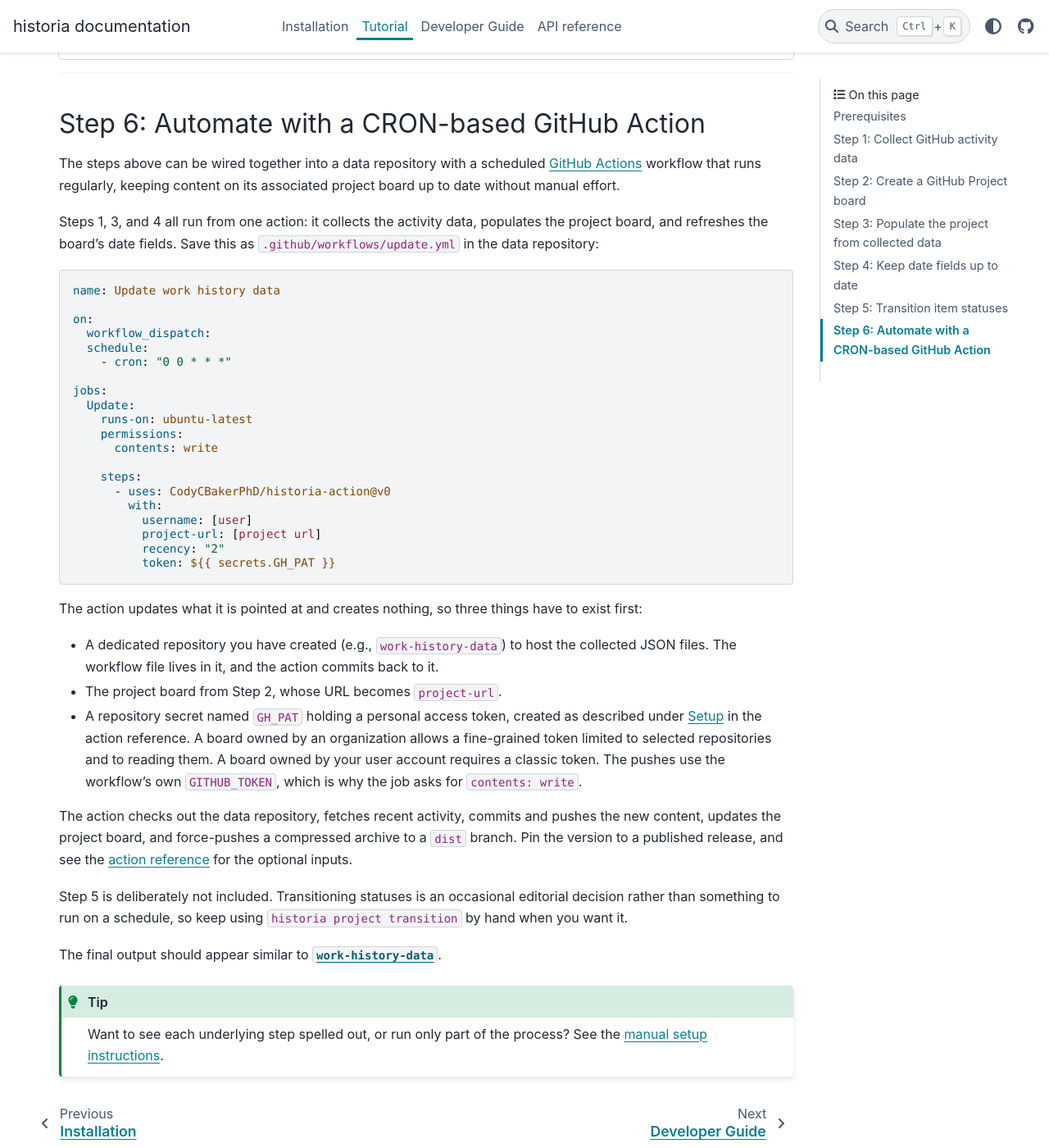
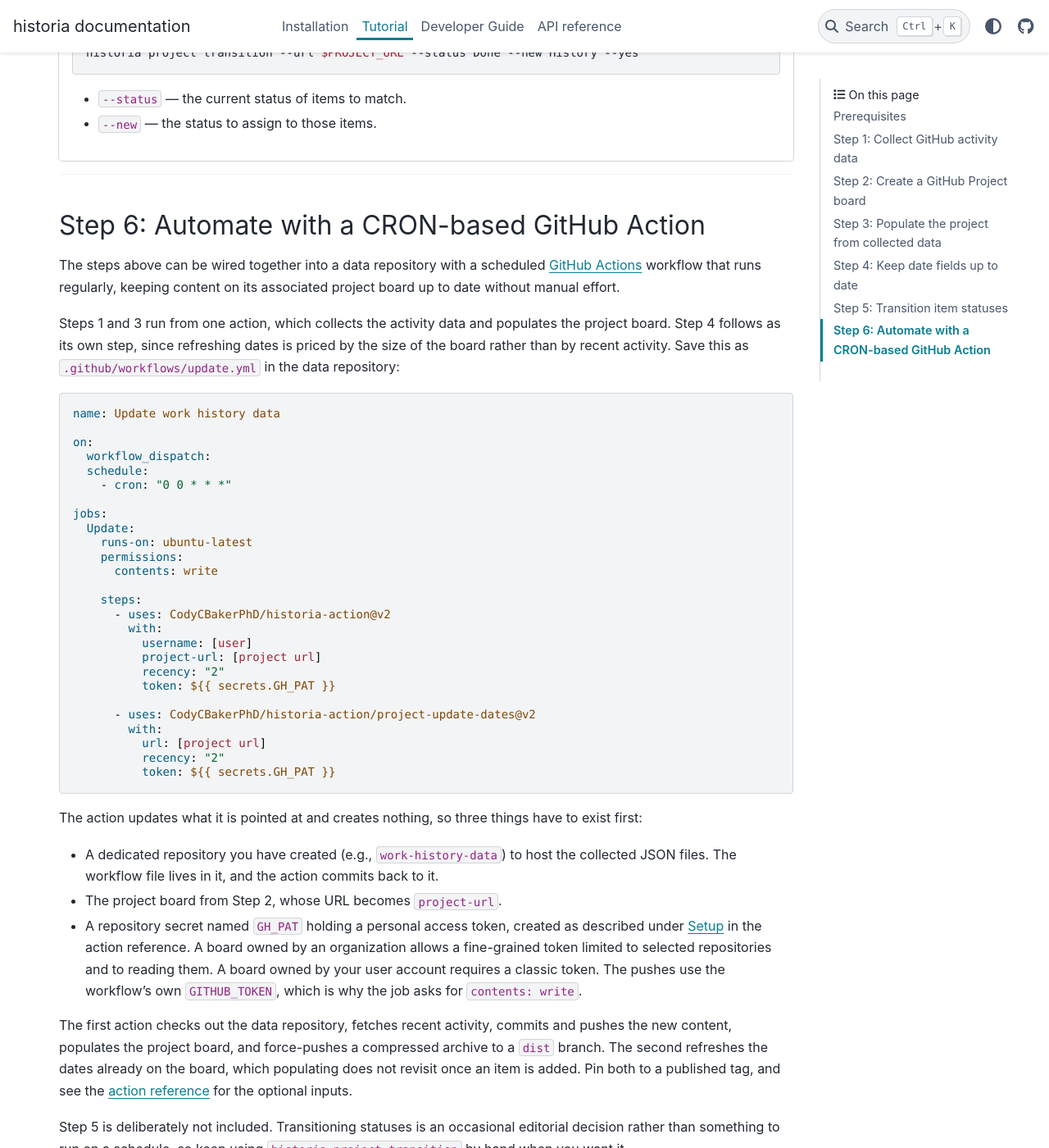
Before and after one commit to CodyCBakerPhD/historia, a Sphinx documentation site: the page built from docs/tutorial/index.md, in a window 1280 px wide and 1400 px high, scrolled down 3391 px. Shown: the whole window at 82% size. Built offline with Sphinx 7.4.7 and the PyData theme 0.15.4, drawn with Linux system fonts in a browser that asks for light colours; some of the changed text lies outside the part shown.

Commit message:
Catch the tutorial up with the actions and with --recency
The actions moved to their own repository and have been through two major tags
since, and the tutorial still described the arrangement before that.

- Both links to the action reference pointed at `historia/tree/main/action`,
  deleted when the actions moved, so each had been a 404 for a reader following
  Setup to find out which token to create.
- Step 6 claimed steps 1, 3 and 4 all run from the one composite. The composite
  stopped refreshing dates at `v1`, so a reader copying that workflow got no
  date refresh and no indication one was missing. Step 4 is its own step now,
  as it is in `work-history-data`.
- The `uses:` references move to `@v2`.
- Step 4 and the expanded workflow show `--recency`. Without it the pass walks
  every item on the board at two GraphQL mutations each, which on a few
  thousand items exhausts the hourly budget partway through.
- A tip still told readers to replace `x.y.z` in the `uses:` lines with a
  Historia version. Those lines have named a major tag since the move, and no
  `x.y.z` remained in the file to replace.

Co-Authored-By: Claude Code 2.0 / Claude Opus 5 <noreply@anthropic.com>
Claude-Session: https://claude.ai/code/session_01C5SFe3hAAjtXkD123ezo3n

````diff
--- a/docs/tutorial/index.md
+++ b/docs/tutorial/index.md
@@ -157,8 +157,10 @@ As items progress and are eventually closed, their recorded end dates should be
 ::::{tabs}
 :::{tab} CLI
 ```bash
-historia project update dates --url $PROJECT_URL
+historia project update dates --url $PROJECT_URL --recency 2
 ```
+
+`--recency [days]` limits the pass to items created or closed in that window. Each item costs two GraphQL mutations, and an item untouched over the window is only ever written back the value it already holds, so a board of a few thousand items spends the hourly budget to change almost nothing. Omit it to update every item, which is what a first run or a backfill needs.
 
 Use `--placeholder [days]` to change the placeholder window for still-open items.
 :::
@@ -208,7 +210,7 @@ historia.project.transition_status(
 
 The steps above can be wired together into a data repository with a scheduled [GitHub Actions](https://docs.github.com/en/actions) workflow that runs regularly, keeping content on its associated project board up to date without manual effort.
 
-Steps 1, 3, and 4 all run from one action: it collects the activity data, populates the project board, and refreshes the board's date fields. Save this as `.github/workflows/update.yml` in the data repository:
+Steps 1 and 3 run from one action, which collects the activity data and populates the project board. Step 4 follows as its own step, since refreshing dates is priced by the size of the board rather than by recent activity. Save this as `.github/workflows/update.yml` in the data repository:
 
 ```yaml
 name: Update work history data
@@ -225,10 +227,16 @@ jobs:
       contents: write
 
     steps:
-      - uses: CodyCBakerPhD/historia-action@v0
+      - uses: CodyCBakerPhD/historia-action@v2
         with:
           username: [user]
           project-url: [project url]
+          recency: "2"
+          token: ${{ secrets.GH_PAT }}
+
+      - uses: CodyCBakerPhD/historia-action/project-update-dates@v2
+        with:
+          url: [project url]
           recency: "2"
           token: ${{ secrets.GH_PAT }}
 ```
@@ -237,9 +245,9 @@ The action updates what it is pointed at and creates nothing, so three things ha
 
 - A dedicated repository you have created (e.g., `work-history-data`) to host the collected JSON files. The workflow file lives in it, and the action commits back to it.
 - The project board from Step 2, whose URL becomes `project-url`.
-- A repository secret named `GH_PAT` holding a personal access token, created as described under [Setup](https://github.com/CodyCBakerPhD/historia/tree/main/action#setup) in the action reference. A board owned by an organization allows a fine-grained token limited to selected repositories and to reading them. A board owned by your user account requires a classic token. The pushes use the workflow's own `GITHUB_TOKEN`, which is why the job asks for `contents: write`.
+- A repository secret named `GH_PAT` holding a personal access token, created as described under [Setup](https://github.com/CodyCBakerPhD/historia-action#setup) in the action reference. A board owned by an organization allows a fine-grained token limited to selected repositories and to reading them. A board owned by your user account requires a classic token. The pushes use the workflow's own `GITHUB_TOKEN`, which is why the job asks for `contents: write`.
 
-The action checks out the data repository, fetches recent activity, commits and pushes the new content, updates the project board, and force-pushes a compressed archive to a `dist` branch. Pin the version to a published release, and see the [action reference](https://github.com/CodyCBakerPhD/historia/tree/main/action) for the optional inputs.
+The first action checks out the data repository, fetches recent activity, commits and pushes the new content, populates the project board, and force-pushes a compressed archive to a `dist` branch. The second refreshes the dates already on the board, which populating does not revisit once an item is added. Pin both to a published tag, and see the [action reference](https://github.com/CodyCBakerPhD/historia-action) for the optional inputs.
 
 Step 5 is deliberately not included. Transitioning statuses is an occasional editorial decision rather than something to run on a schedule, so keep using `historia project transition` by hand when you want it.
 
````
Also changed, not shown: CHANGELOG.md (+4 -0 lines), docs/tutorial/manual-automation-setup.md (+8 -7 lines).
